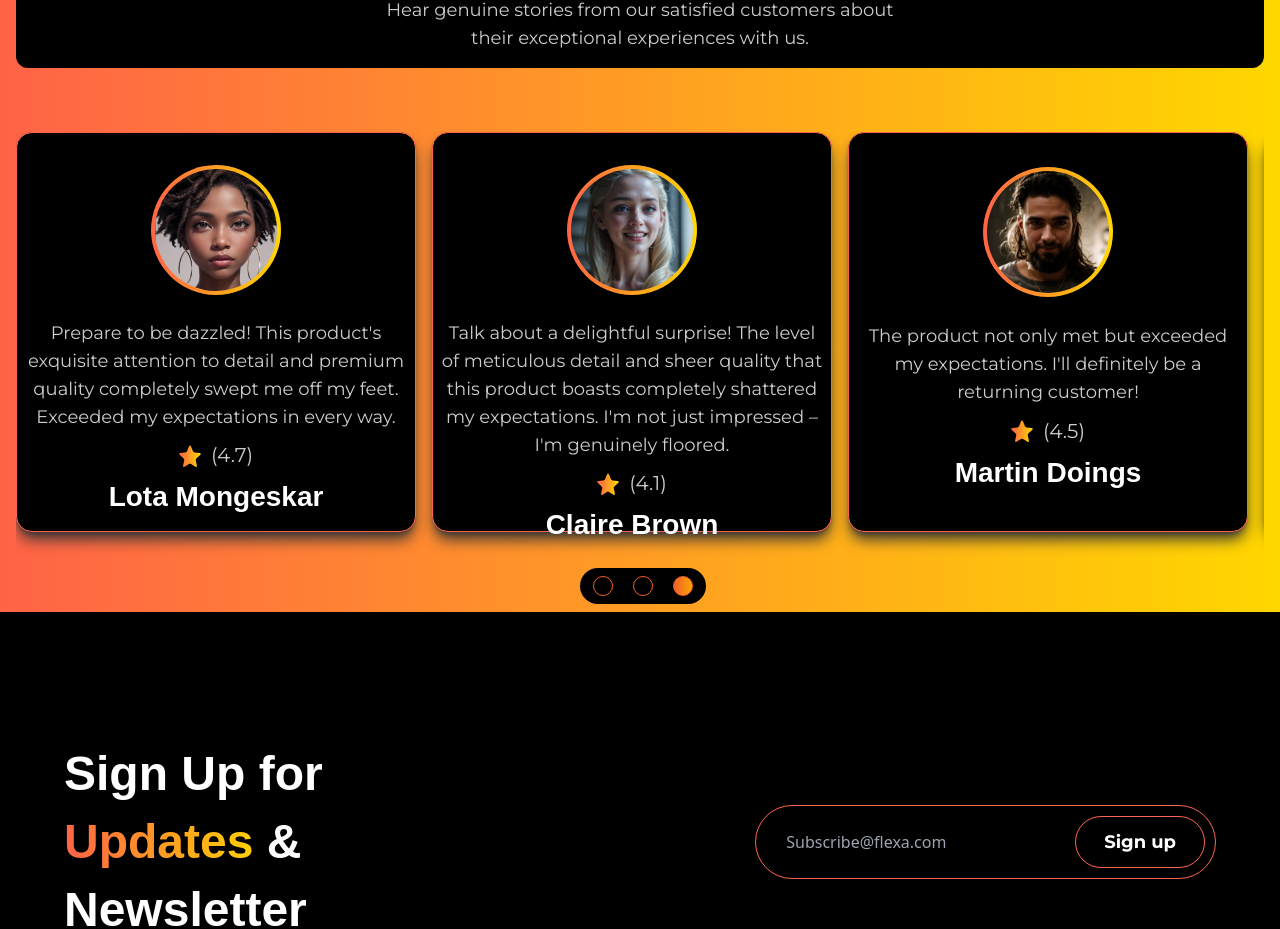
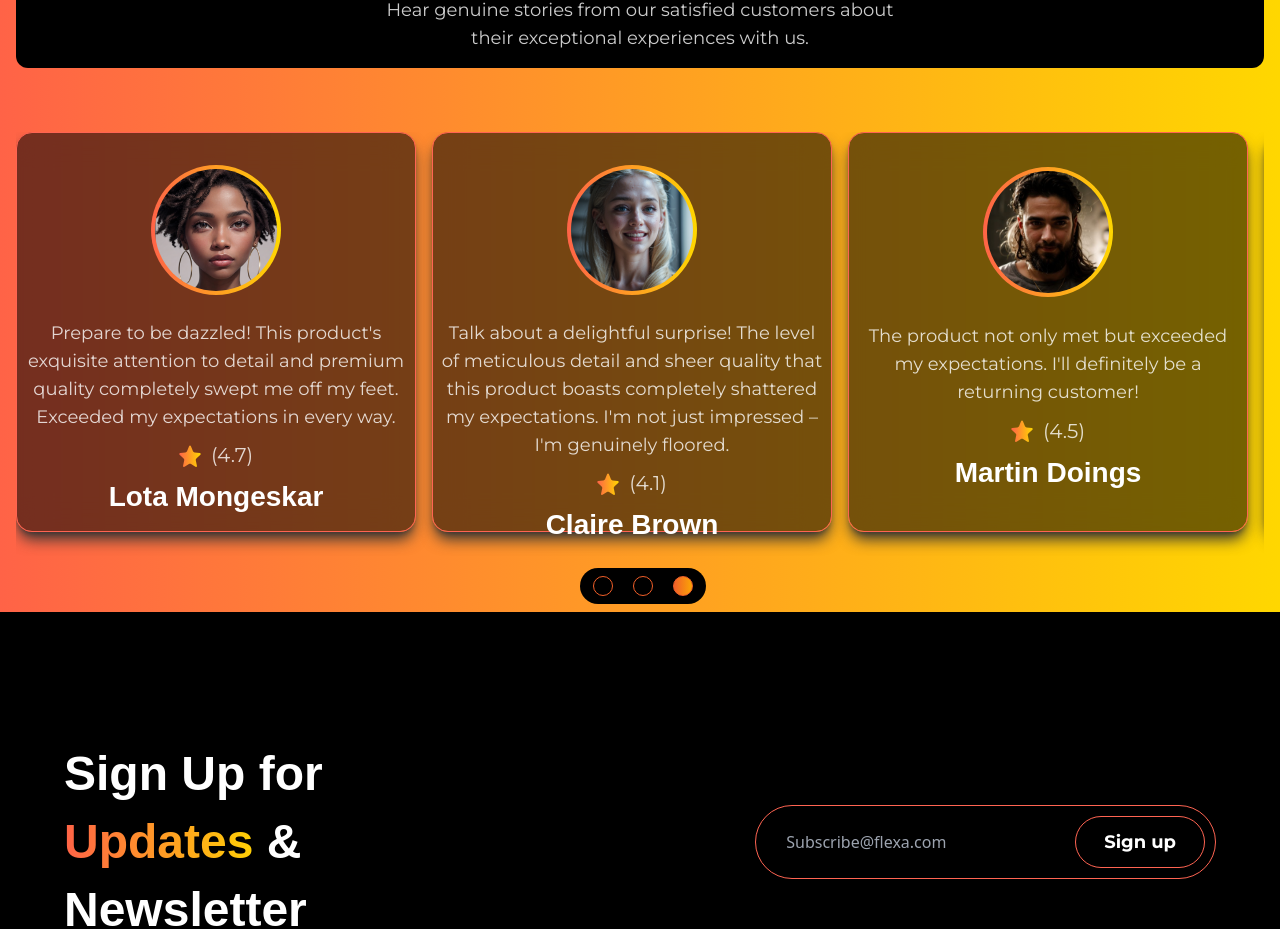
Before and after one commit to kleenpulse/flexa_dark, a React (Vite) app: page / in a window 1280 px wide. Shown: the part 3715-4644 px from the top of the page. Built offline with nearby package versions, Linux system fonts and the light colour scheme; a web font is replaced by a local one.

Commit message:
update review cards

```diff
--- a/src/components/ReviewCard.jsx
+++ b/src/components/ReviewCard.jsx
@@ -1,6 +1,6 @@
 const ReviewCard = ({ imgURL, customerName, rating, feedback }) => {
 	return (
-		<div className="lg:border lg:py-8 lg:rounded-2xl shadow-lg shadow-[#333] border-coral-red flex justify-evenly items-center flex-col bg-black max-lg:pt-4 max-lg:rounded-2xl sm:mr-4 h-[400px] mb-6 max-sm:w-full max-sm:mr-2 max-sm:h-[420px]">
+		<div className="lg:border lg:py-8 lg:rounded-2xl shadow-lg shadow-[#333] border-coral-red flex justify-evenly items-center flex-col bg-[#0000008a] backdrop-blur-lg max-lg:pt-4 max-lg:rounded-2xl sm:mr-4 h-[400px] mb-6 max-sm:w-full max-sm:mr-2 max-sm:h-[420px]">
 			<img
 				src={imgURL}
 				alt={customerName}
```
